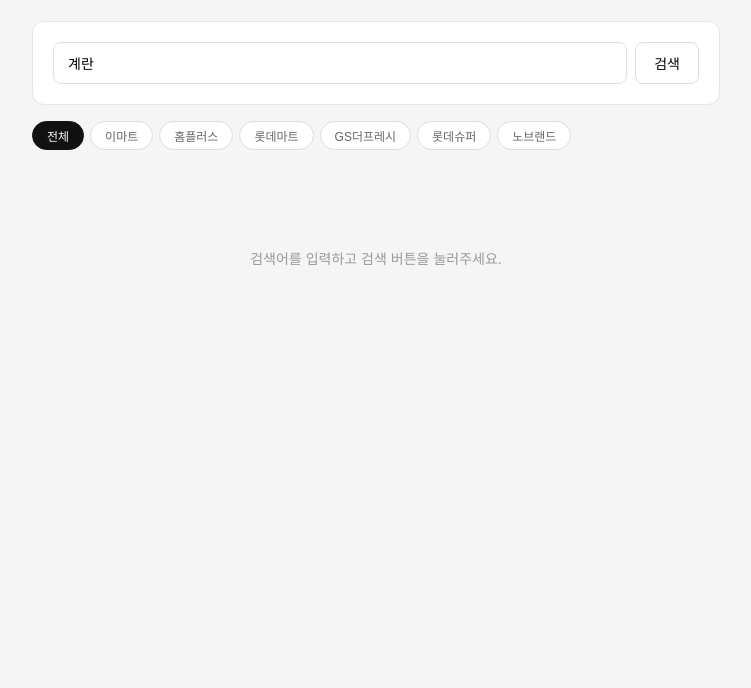
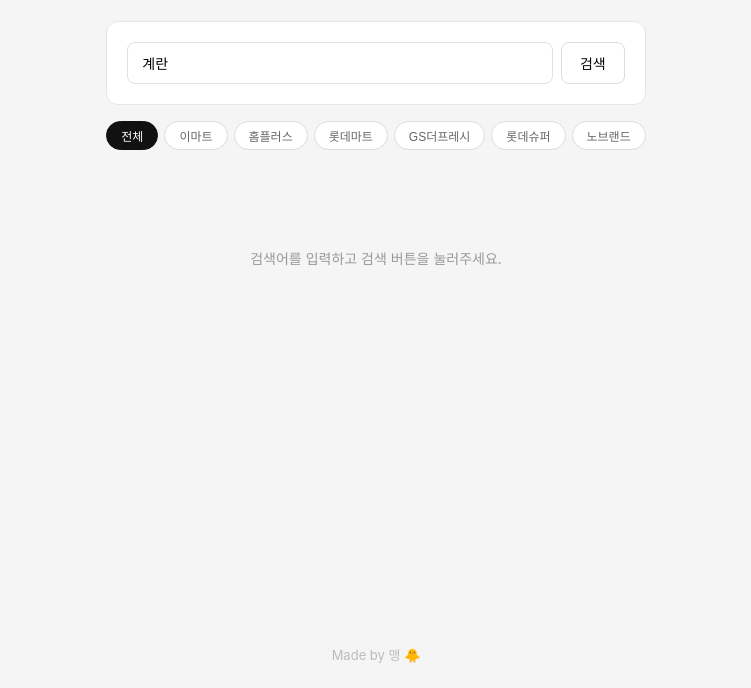
Before and after one commit to myeongsu86-collab/mart-compare, a website: page index.html in a window 1280 px wide. Shown: the part 112-800 px from the top of the page, without its empty margins (264-1015 px from the left). Drawn offline with Linux system fonts and the light colour scheme.

Commit message:
Update title and footer in index.html

```diff
--- a/index.html
+++ b/index.html
@@ -3,11 +3,11 @@
 <head>
 <meta charset="UTF-8">
 <meta name="viewport" content="width=device-width, initial-scale=1.0">
-<title>마트 가격 비교</title>
+<title>🐥 마트 가격 비교</title>
 <style>
 * { box-sizing: border-box; margin: 0; padding: 0; }
-body { font-family: -apple-system, BlinkMacSystemFont, 'Segoe UI', sans-serif; background: #f5f5f5; color: #111; }
-.container { max-width: 720px; margin: 0 auto; padding: 2rem 1rem; }
+body { font-family: -apple-system, BlinkMacSystemFont, 'Segoe UI', sans-serif; background: #f5f5f5; color: #111; display: flex; flex-direction: column; min-height: 100vh; }
+.container { max-width: 720px; margin: 0 auto; padding: 2rem 1rem; flex: 1; }
 h1 { font-size: 22px; font-weight: 600; margin-bottom: 1rem; }
 .tabs { display: flex; gap: 8px; margin-bottom: 1.5rem; }
 .search-box { background: #fff; border-radius: 12px; border: 1px solid #e5e5e5; padding: 1.25rem; margin-bottom: 1rem; }
@@ -64,11 +64,12 @@ button:hover { background: #f5f5f5; }
 .comment-input-row input:first-child { width: 80px; flex: none; }
 .comment-input-row input:nth-child(2) { flex: 1; }
 .comment-input-row button { padding: 6px 12px; font-size: 12px; }
+footer { text-align: center; padding: 2rem 0 1.5rem; font-size: 13px; color: #bbb; }
 </style>
 </head>
 <body>
 <div class="container">
-  <h1>마트 가격 비교</h1>
+  <h1>🐥 마트 가격 비교</h1>
 
   <div class="tabs">
     <button class="chip active" onclick="showTab('price', this)">가격 비교</button>
@@ -112,6 +113,10 @@ button:hover { background: #f5f5f5; }
     <div id="postList"><div class="loading">불러오는 중...</div></div>
   </div>
 </div>
+
+<footer>
+  Made by 맹 🐥
+</footer>
 
 <script>
 let allItems = [], activeFilter = 'all';
```
